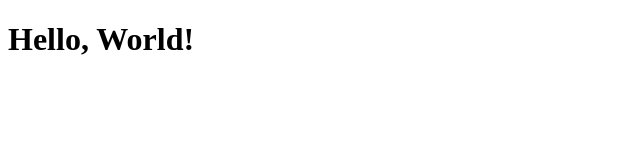
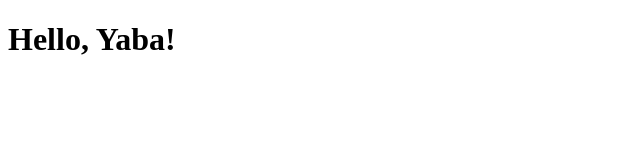
Before and after one commit to yeab101/new-empty-project, a plain HTML site: page index.html in a window 1280 px wide. Shown: the full height of the page, 0-640 px from the left. Drawn offline with Linux system fonts and the light colour scheme.

Commit message:
Update index.html

```diff
--- a/index.html
+++ b/index.html
@@ -5,6 +5,6 @@
     <title>Hello World</title>
 </head>
 <body>
-    <h1>Hello, World!</h1>
+    <h1>Hello, Yaba!</h1>
 </body>
 </html>
```
